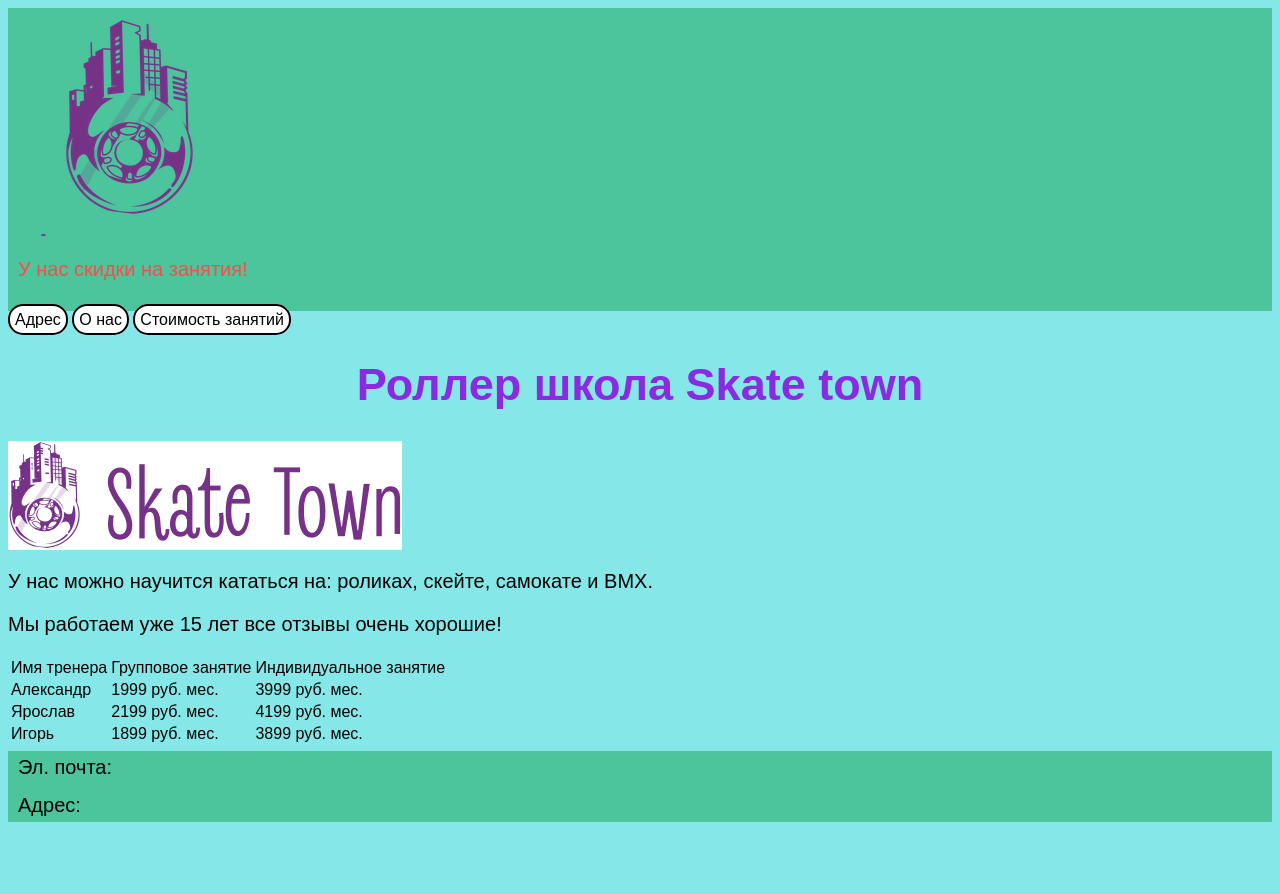
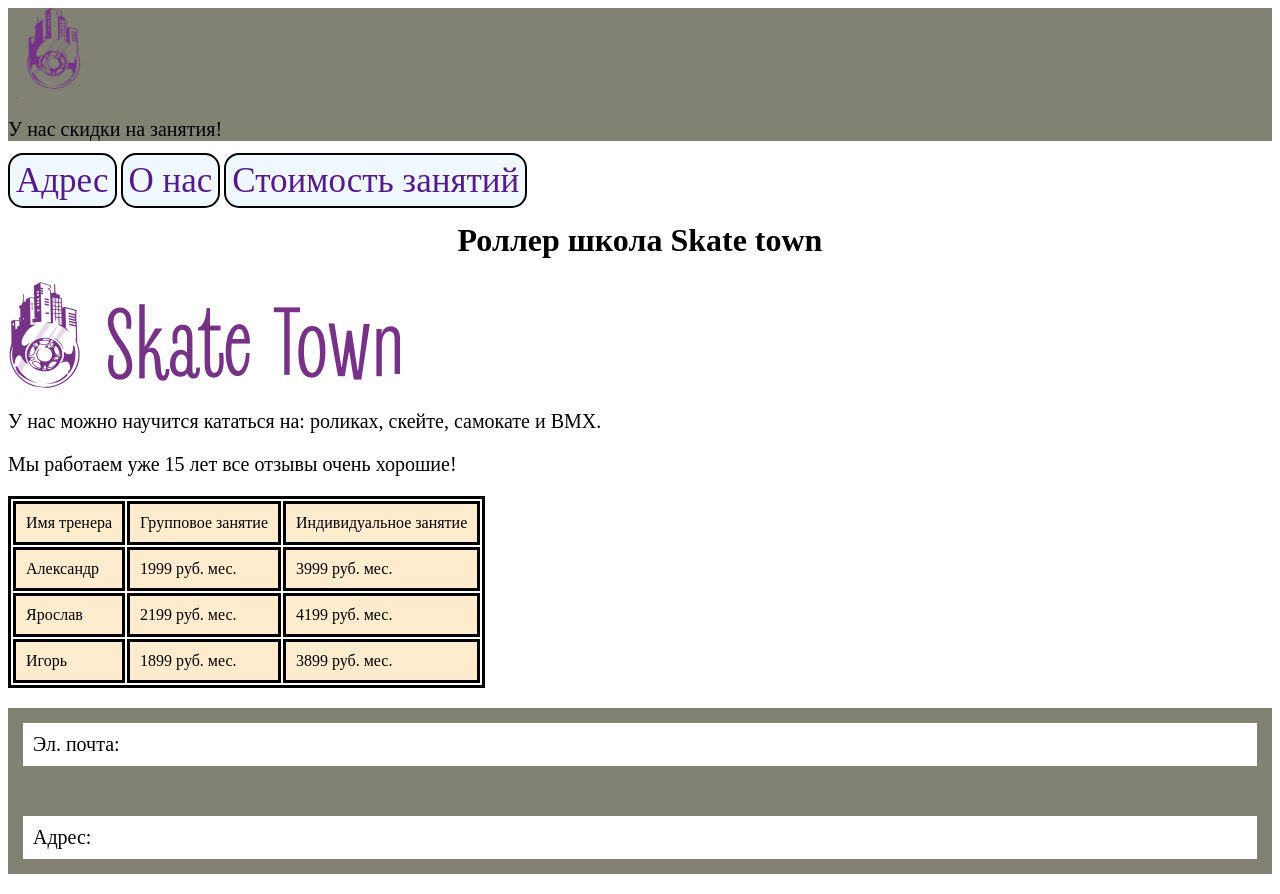
Before and after one commit to IvanSerdun/Skate_town.github.io, a plain HTML site: page index.html in a window 1280 px wide. Before the commit the page ends 830 px from the top, so only its background shows below. Drawn offline with Linux system fonts and the light colour scheme.

Commit message:
Update style.css

```diff
--- a/style.css
+++ b/style.css
@@ -1,72 +1,53 @@
-body {
-    font-family: sans-serif;
-    background-color: #85e7e7;
+header {
+    background-color: #818274;
 }
-header {
-    background-color: #4cc49c;
-    color: rgb(255, 74, 74);
-    padding: 10px;
-    font-size: 20px;
-}
-header a {
-    background-color: white;
-    border:2px solid black;
-    padding: 5px;
-    border-radius: 12px;
-    color: rgb(255, 74, 74);
-    text-decoration: none;
-}
-header img {
-    margin: 2px;
-}
-h1 {
-    text-align: center;
-    color: blueviolet;
-    font-size: 45px;
-}
-footer {
-    background-color: #4cc49c;
-}
-footer p {
-    margin: 5px;
-    padding: 5px;
-}
-nav a {
-    background-color: blueviolet;
-    text-decoration: none;
-    color: white;
-    border: 2px solid black;
-    padding: 5px;
-    margin: 3px;
-    border-radius: 12px;
-    font-size: 20px;
-}
-nav {
-    margin: 13px;
-}
-.orange {
-    background-color: rgb(180, 255, 104);
-    padding: 15px;
-    border-radius: 15px;
+header img{
+    width: 90x;
+    height: 90px;
 }
 p {
     font-size: 20px;
 }
-h2 {
+.sulki {
+    text-decoration: none;
     font-size: 35px;
-    color: blueviolet;
+    border: 2px solid black;
+    padding: 6px;
+    border-radius: 15px;
+    background-color: aliceblue;
 }
-.pic {
-    border:3px solid blueviolet;
+.sulki_two{
+    text-decoration: none;
+    font-size: 35px;
+    border: 2px solid black;
+    padding: 6px;
+    border-radius: 15px;
+    background-color: aliceblue;
 }
-main {
-    margin: 15px;
+.sulki_dwa{
+    text-decoration: none;
+    font-size: 35px;
+    border: 2px solid black;
+    padding: 6px;
+    border-radius: 15px;
+    background-color: aliceblue;
 }
-a {
+h1 {
+    text-align: center;
+}
+table {
+    border: 3px solid black;
+}
+td {
+    border: 3px solid black;
+    padding: 10px;
+    background-color: blanchedalmond;
+}
+footer {
+    background-color: #818274;
+}
+footer p{
+    padding: 10px;
     background-color: white;
-    border:2px solid black;
-    padding: 5px;
-    border-radius: 15px;
-    text-decoration: none;
-    color: black;
+    border: 15px solid #818274;
 }
```
